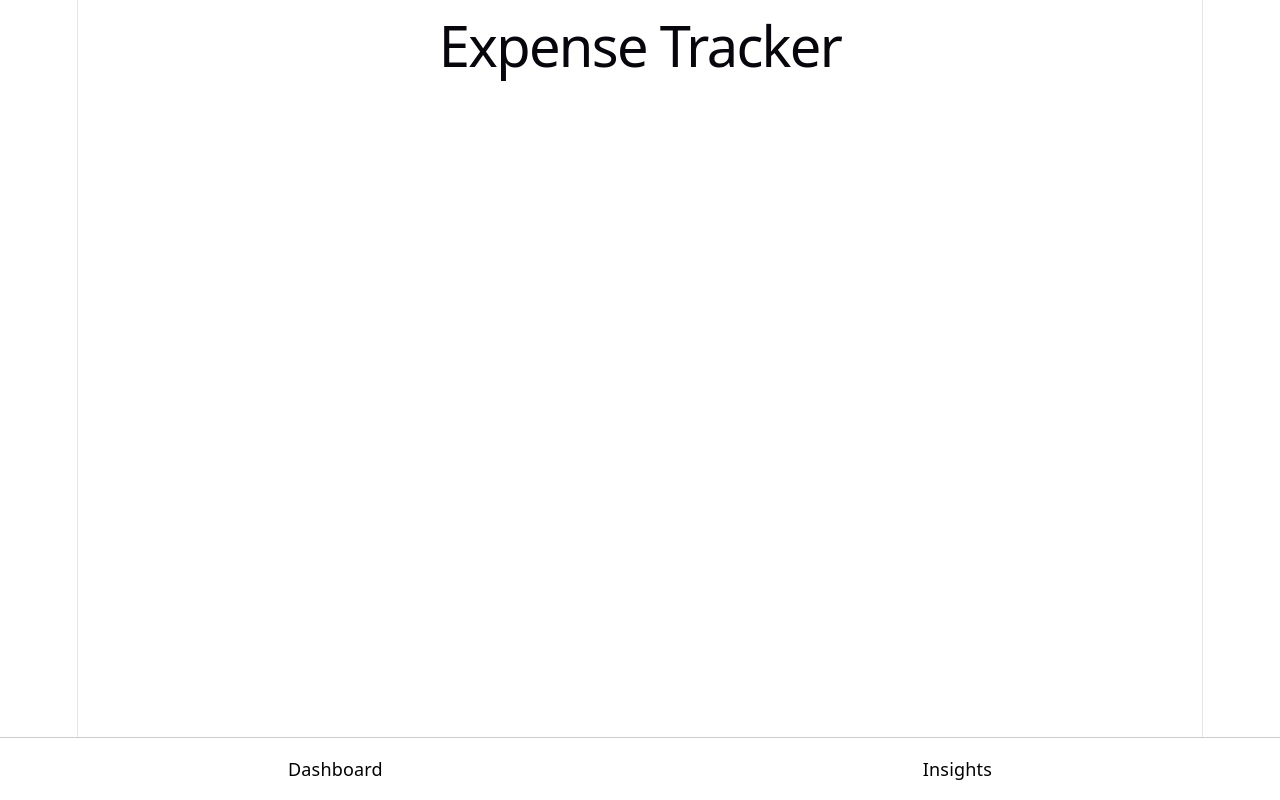
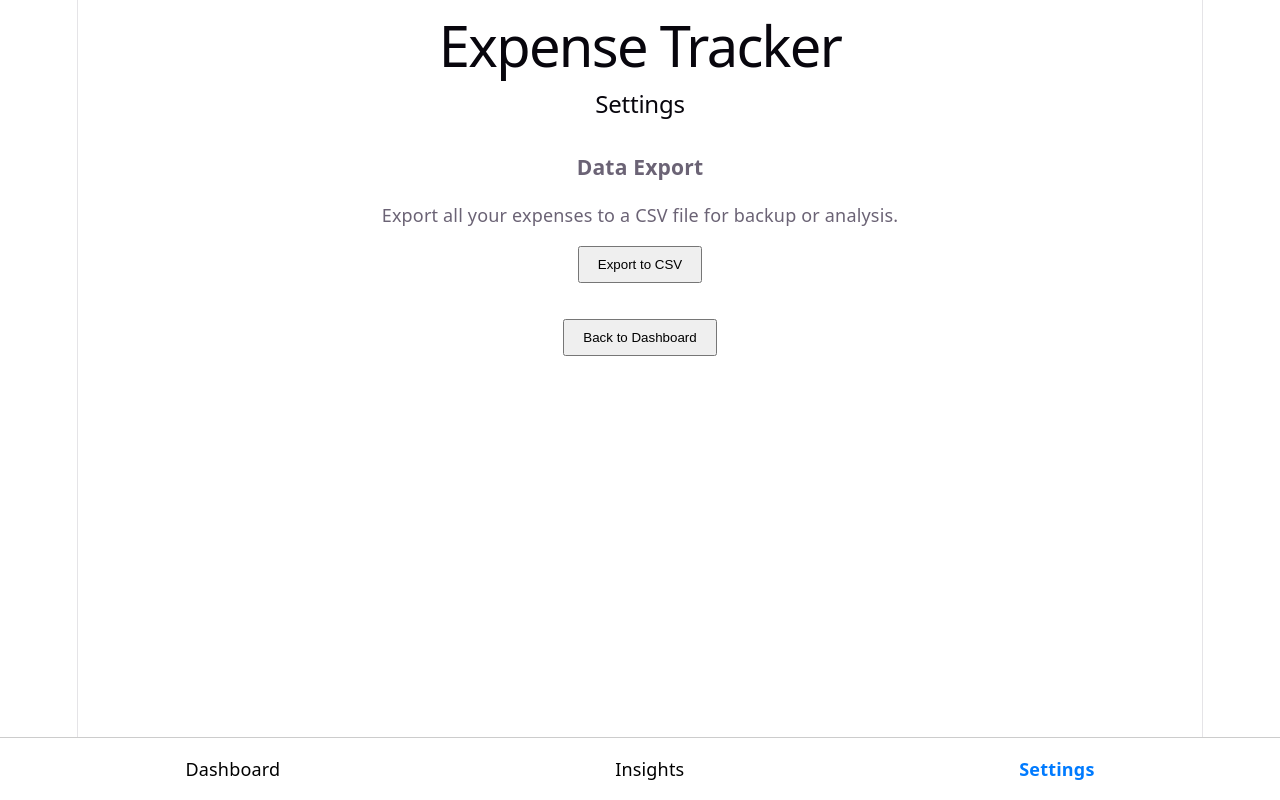
Before and after one commit to lujzi05/minautgifter, a React (Vite) app: page /settings in a window 1280 px wide. Built offline with nearby package versions, Linux system fonts and the light colour scheme.

Commit message:
add settings window with export to CSV function

```diff
--- a/src/App.tsx
+++ b/src/App.tsx
@@ -2,6 +2,7 @@ import { BrowserRouter as Router, Routes, Route } from "react-router-dom";
 import { AddExpense } from "./components/AddExpense";
 import { Dashboard } from "./components/Dashboard";
 import { Insights } from "./components/Insights";
+import { Settings } from "./components/Settings";
 import { BottomTabs } from "./components/BottomTabs";
 
 function App() {
@@ -12,6 +13,7 @@ function App() {
         <Routes>
           <Route path="/" element={<Dashboard />} />
           <Route path="/insights" element={<Insights />} />
+          <Route path="/settings" element={<Settings />} />
           <Route path="/add/:category" element={<AddExpense />} />
         </Routes>
         <BottomTabs />
--- a/src/components/BottomTabs.tsx
+++ b/src/components/BottomTabs.tsx
@@ -35,6 +35,16 @@ export function BottomTabs() {
       >
         Insights
       </Link>
+      <Link
+        to="/settings"
+        style={{
+          textDecoration: "none",
+          color: location.pathname === "/settings" ? "#007bff" : "#000",
+          fontWeight: location.pathname === "/settings" ? "bold" : "normal"
+        }}
+      >
+        Settings
+      </Link>
     </div>
   );
 }
--- /dev/null
+++ b/src/components/Settings.tsx
@@ -0,0 +1,58 @@
+import { db } from "../db";
+import { useNavigate } from "react-router-dom";
+
+export function Settings() {
+  const navigate = useNavigate();
+
+  const exportToCSV = async () => {
+    const expenses = await db.expenses.toArray();
+
+    // CSV header
+    const headers = ["ID", "Amount", "Category", "Date", "Note"];
+
+    // CSV rows
+    const rows = expenses.map(expense => [
+      expense.id,
+      expense.amount.toString(),
+      expense.category,
+      new Date(expense.date).toISOString().split('T')[0], // YYYY-MM-DD format
+      expense.note ? `"${expense.note.replace(/"/g, '""')}"` : "" // Escape quotes in notes
+    ]);
+
+    // Combine headers and rows
+    const csvContent = [headers, ...rows]
+      .map(row => row.join(","))
+      .join("\n");
+
+    // Create and download the file
+    const blob = new Blob([csvContent], { type: "text/csv;charset=utf-8;" });
+    const link = document.createElement("a");
+    const url = URL.createObjectURL(blob);
+    link.setAttribute("href", url);
+    link.setAttribute("download", `expenses_${new Date().toISOString().split('T')[0]}.csv`);
+    link.style.visibility = "hidden";
+    document.body.appendChild(link);
+    link.click();
+    document.body.removeChild(link);
+  };
+
+  return (
+    <div>
+      <h2>Settings</h2>
+
+      <div style={{ marginTop: "2rem" }}>
+        <h3>Data Export</h3>
+        <p>Export all your expenses to a CSV file for backup or analysis.</p>
+        <button onClick={exportToCSV} style={{ padding: "0.5rem 1rem", marginTop: "1rem" }}>
+          Export to CSV
+        </button>
+      </div>
+
+      <div style={{ marginTop: "2rem" }}>
+        <button onClick={() => navigate("/")} style={{ padding: "0.5rem 1rem" }}>
+          Back to Dashboard
+        </button>
+      </div>
+    </div>
+  );
+}
```
